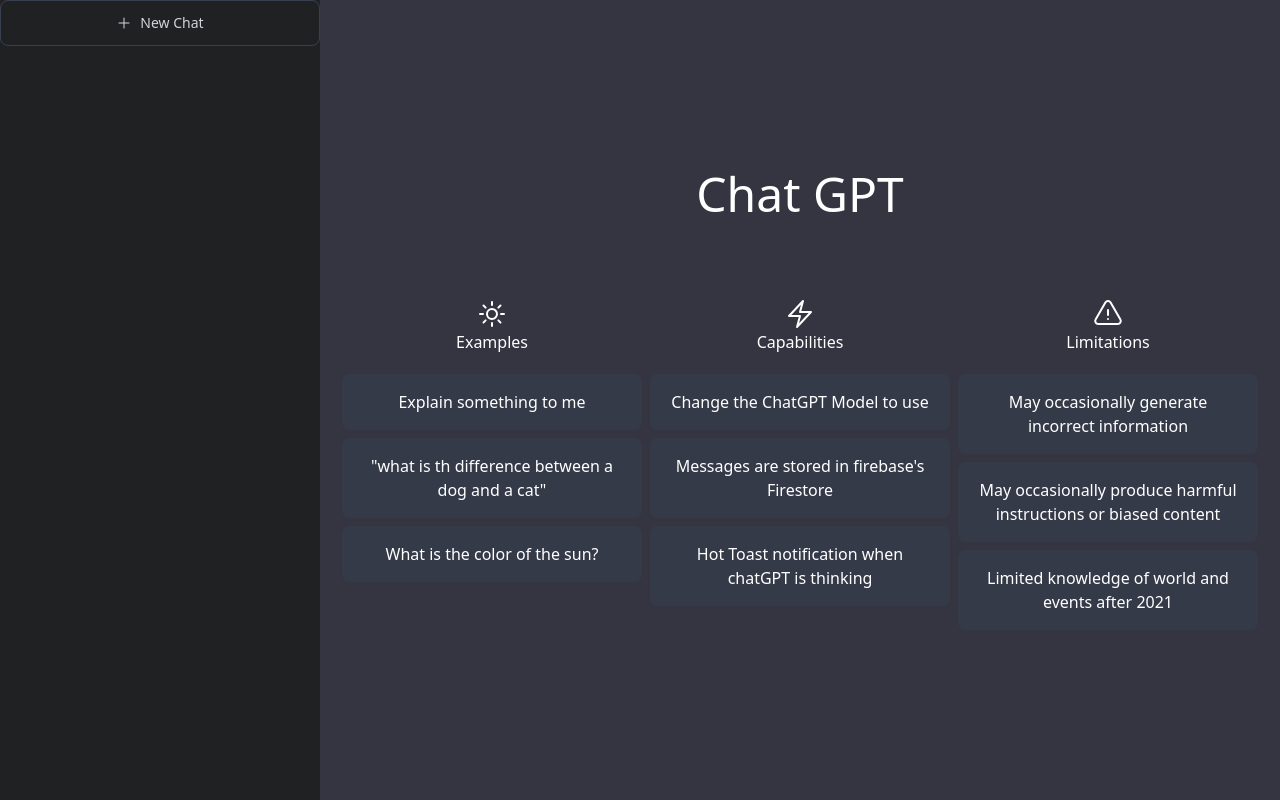
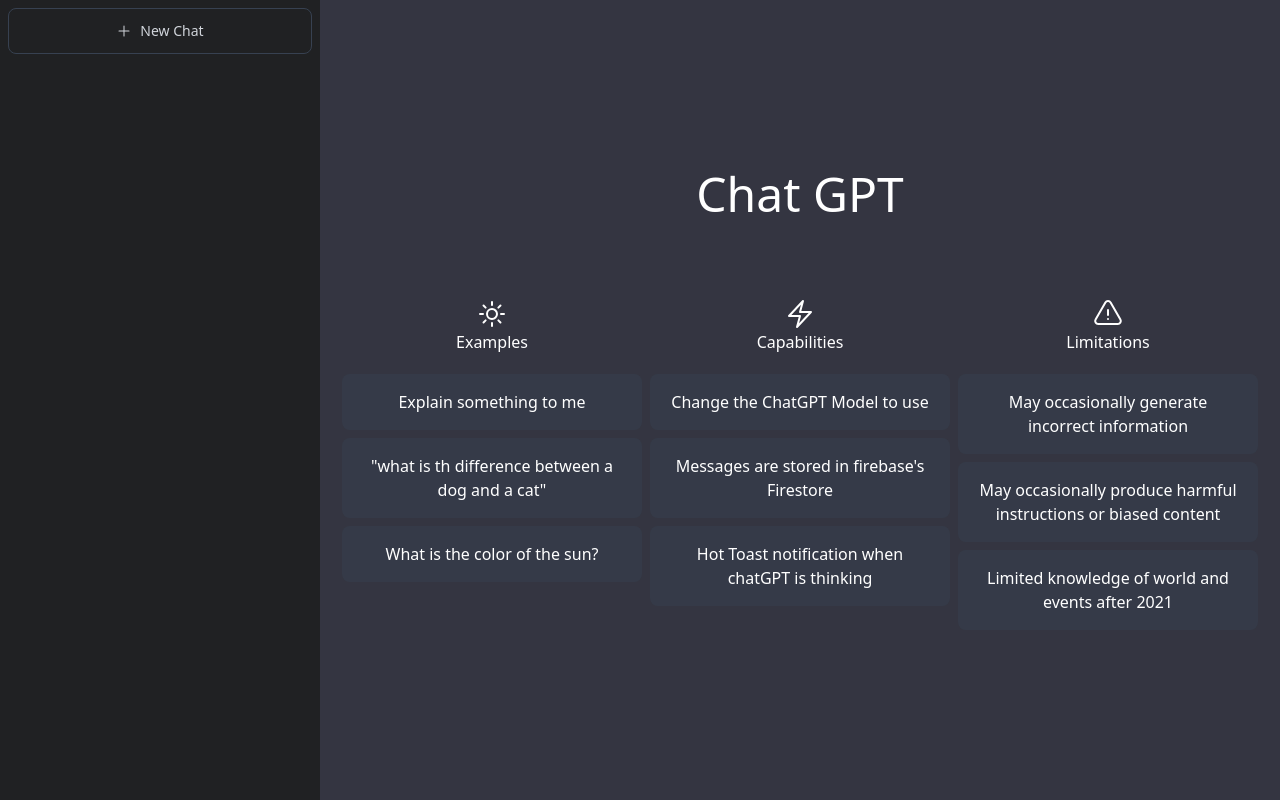
Before and after one commit to Rikard-Johansson97/openai-chat, a Next.js app: page / in a window 1280 px wide. Built offline with nearby package versions, Linux system fonts and the light colour scheme; no server answers.

Commit message:
Added next auth

```diff
--- a/package.json
+++ b/package.json
@@ -16,6 +16,7 @@
     "eslint": "8.36.0",
     "eslint-config-next": "13.2.4",
     "next": "13.2.4",
+    "next-auth": "^4.20.1",
     "react": "18.2.0",
     "react-dom": "18.2.0",
     "typescript": "4.9.5"
--- /dev/null
+++ b/src/app/api/auth/[...nextauth].ts
@@ -0,0 +1,13 @@
+import NextAuth from "next-auth";
+import GithubProvider from "next-auth/providers/github";
+export const authOptions = {
+  // Configure one or more authentication providers
+  providers: [
+    GithubProvider({
+      clientId: process.env.GOOGLE_ID!,
+      clientSecret: process.env.GOOGLE_SECRET!,
+    }),
+    // ...add more providers here
+  ],
+};
+export default NextAuth(authOptions);
--- a/src/app/layout.tsx
+++ b/src/app/layout.tsx
@@ -1,4 +1,7 @@
+import SessionProvider from "@/components/SessionProvider";
 import Sidebar from "@/components/Sidebar";
+import { getServerSession } from "next-auth";
+import { authOptions } from "./api/auth/[...nextauth]";
 import "./globals.css";
 
 export const metadata = {
@@ -6,14 +9,17 @@
   description: "Test out the openAI API",
 };
 
-export default function RootLayout({
+export default async function RootLayout({
   children,
 }: {
   children: React.ReactNode;
 }) {
+  const session = await getServerSession(authOptions);
+
   return (
     <html lang='en'>
       <body>
+        <SessionProvider session={session}>
           <div className='flex'>
             <div className='bg-[#202123] max-w-xs h-screen overflow-y-auto md:min-w-[20rem]'>
               <Sidebar />
@@ -22,6 +28,7 @@
             {/* client provider */}
             <div className='bg-[#343541] flex-1'>{children}</div>
           </div>
+        </SessionProvider>
       </body>
     </html>
   );
--- /dev/null
+++ b/src/components/SessionProvider.tsx
@@ -0,0 +1,17 @@
+"use client";
+
+import { Session } from "next-auth";
+import { SessionProvider as Provider } from "next-auth/react";
+
+import React, { FC, ReactNode } from "react";
+
+interface SessionProviderProps {
+  children: ReactNode;
+  session: Session | null;
+}
+
+const SessionProvider: FC<SessionProviderProps> = ({ children, session }) => {
+  return <Provider>{children}</Provider>;
+};
+
+export default SessionProvider;
--- a/src/components/Sidebar.tsx
+++ b/src/components/Sidebar.tsx
@@ -5,7 +5,7 @@
 
 const Sidebar: FC<SidebarProps> = ({}) => {
   return (
-    <div className='flex flex-col h-screen'>
+    <div className='flex flex-col h-screen p-2'>
       <div>
         <div className='flex-1 '>
           <NewChat />
```
Also changed, not shown: 1 other file (tests, documents, lock files or other folders). Lines whose indentation alone changed are shown as unchanged.
